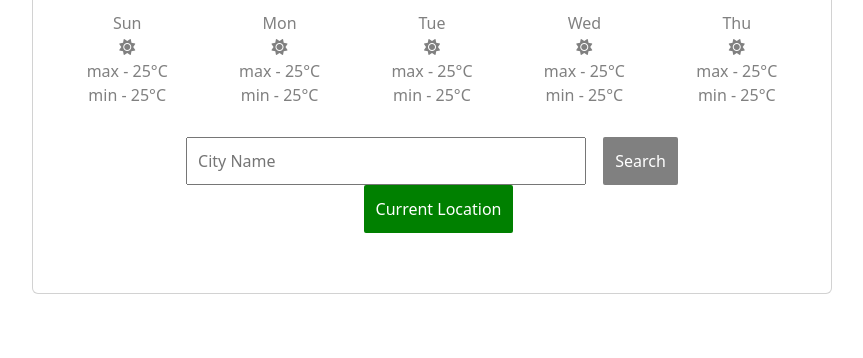
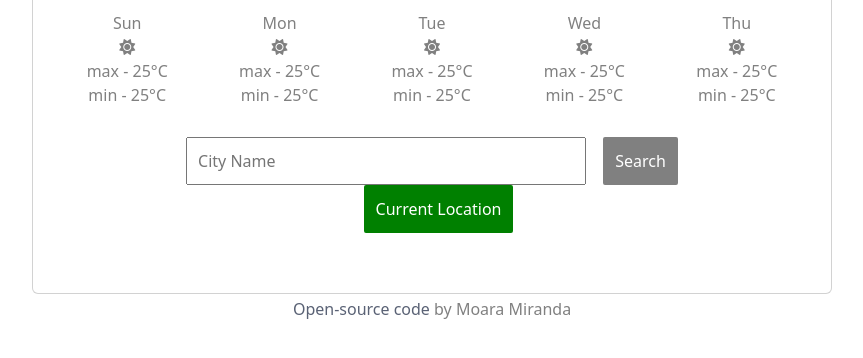
Before and after one commit to MoaraMiranda/Weather-App, a plain HTML site: page index.html in a window 1280 px wide. Shown: the part 276-634 px from the top of the page, without its empty margins (208-1071 px from the left). Drawn offline with nearby package versions, Linux system fonts and the light colour scheme.

Commit message:
Add link

```diff
--- a/index.html
+++ b/index.html
@@ -108,9 +108,12 @@
         <input id="city-input" type="text" placeholder="City Name" class="text-input" />
         <input type="submit" value="Search" class="button-input" />
         <input id="current-location" type="submit" value="Current Location" class="button-input1" />
-
       </form>
     </div>
+  </div>
+  <div class="footer">
+    <a href="https://github.com/MoaraMiranda/Weather-App" target="_blank" class="open-source-link">Open-source code</a>
+    by Moara Miranda
   </div>
   <script src="src/index.js"></script>
 </body>
--- a/src/styles.css
+++ b/src/styles.css
@@ -66,3 +66,11 @@ a:hover {
   margin-top: 10px;
   position: absolute;
 }
+.footer {
+  text-align: center;
+  line-height: 30px;
+
+}
+.footer a {
+  cursor: pointer;
+}
```
